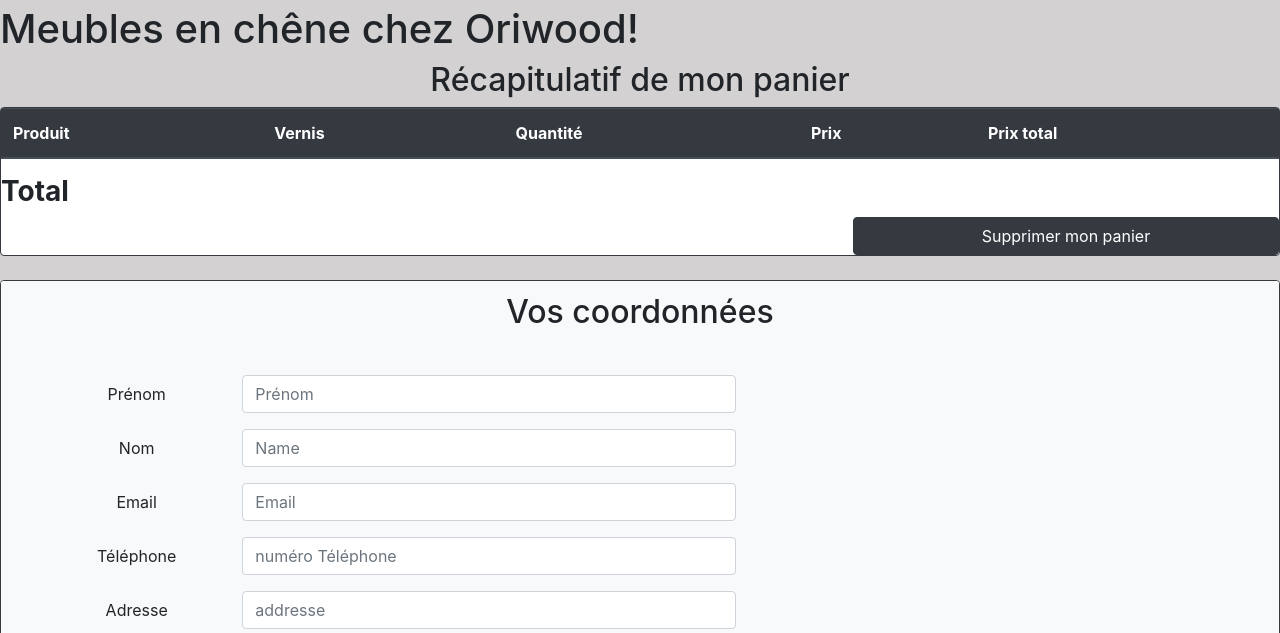
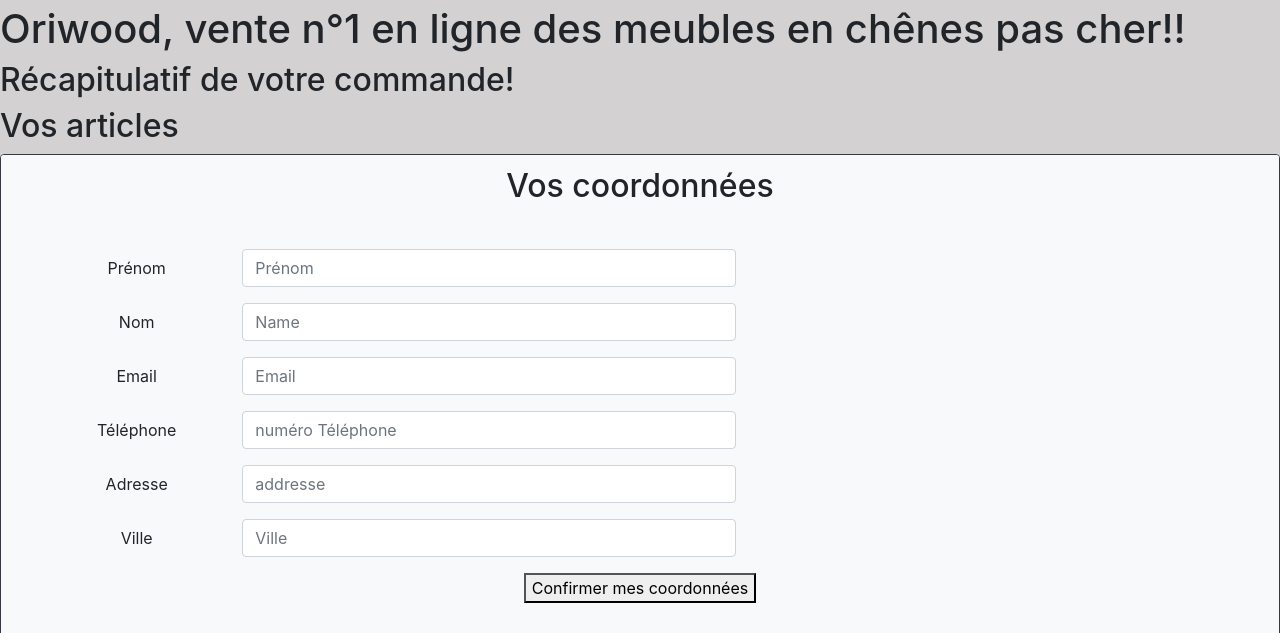
Before and after one commit to felicitembeykoumatey/FeliciteMbeyKoumatey_5_22062021, a website: page public/view/basket.html in a window 1280 px wide. Shown: the part 154-787 px from the top of the page. Drawn offline with nearby package versions, Linux system fonts and the light colour scheme; files that its build step writes are made by us from their sources.

Commit message:
modification code js product

```diff
--- a/public/view/basket.html
+++ b/public/view/basket.html
@@ -51,42 +51,30 @@
         </a>
       </div>
     </nav>
-    <h1 class="title">Meubles en chêne chez Oriwood!</h1>
+    <h1 class="title">Oriwood, vente n°1 en ligne des meubles en chênes pas cher!!</h1>
   </header>
-  <main id="container-produits-panier" class="main">
-    <section id="section-articles">
-      <h2 class="panier-article-titre text-center">Récapitulatif de mon panier</h2>
+  <div id="container-produits-panier" class="main">
+    <h2 class= "your-basket">Récapitulatif de votre commande!</h2>
+    <div class="ordered">
+      <h2>Vos articles</h2>
+      <!--<div class ="ordered-article">
+  <img src="" alt="meuble en chêne"/>
+  <div>
+    <h3> meuble en bois chêne</h3>
+    <b> 199 €</b>
+  </div>
+</div>
+  -->
+    </div>
+    <!--Prix Total-->
+    <b id="total-price"></b>
+  </div>
 
-      <div id="show-product-Basket" class="card border-dark">
-        <table class="table bg-light">
-          <thead class="thead-dark">
-            <tr>
-              <th id="cart-card-recap-title">Produit</th>
-              <th id="title-varnish">Vernis</th>
-              <th id="title-quantity">Quantité</th>
-              <th id="price">Prix</th>
-               <th id="price-total">Prix total</th>
-             </tr>
-
-
-          </thead>
-          <tbody id="monProduit"></tbody>
-        </table>
-        <h3 class="font-weight-bold" id="showTotal">Total</h3>
-        <div class="d-flex justify-content-end">
-          <button id="empty" class="col-lg-4 btn btn-dark">
-            Supprimer mon panier
-          </button>
-        </div>
-      </div>
-
-    </section>
-    <br />
     <div class="card border-dark form-container">
       <section id="sectionFormulaire" class="card-header text-center bg-light">
         <h2>Vos coordonnées</h2>
 
-        <form id ="contact"class="form card-body">
+        <form id="contact" class="form card-body">
           <div class="form-row my-3">
             <label for="firstName" class="col-md-2 col-form-label">Prénom</label>
             <div class="col-md-5">
@@ -124,13 +112,13 @@
             </div>
           </div>
           <div class="text-center">
-            <button id ="btn"class=" order-submit disabled">
+            <button id="btn" class=" order-submit disabled">
               Confirmer mes coordonnées
             </button>
           </div>
         </form>
       </section>
-      <a href="../view/order.html" id ="order" class="
+      <a href="../view/order.html" id="order" class="
             btn btn-success
             validation
             col-6
@@ -256,7 +244,8 @@
 
   <script defer src="https://stackpath.bootstrapcdn.com/bootstrap/4.5.2/js/bootstrap.min.js"></script>
 
-<script src="../js/basket.min.js" type="text/javascript"></script>
+  <script src="../js/basket.min.js"></script>
+
 
 </body>
 
```
Also changed, not shown: public/Js/product.min.js (+15 -19 lines), public/Js/basket.min.js.
